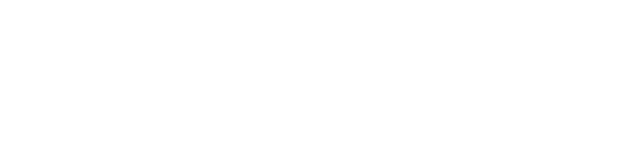
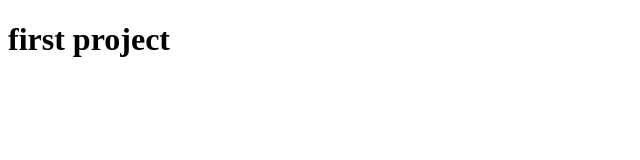
Before and after one commit to DevPabon/web-protfolio, a plain HTML site: page index.html in a window 1280 px wide. Shown: the whole page, without its empty margins (0-640 px from the left). Drawn offline with Linux system fonts and the light colour scheme.

Commit message:
code update

```diff
--- a/index.html
+++ b/index.html
@@ -3,9 +3,9 @@
 <head>
     <meta charset="UTF-8">
     <meta name="viewport" content="width=device-width, initial-scale=1.0">
-    <title>Document</title>
+    <title>Developer Pabon Portfolio</title>
 </head>
 <body>
-
+    <h1> first project</h1>
 </body>
 </html>
```
